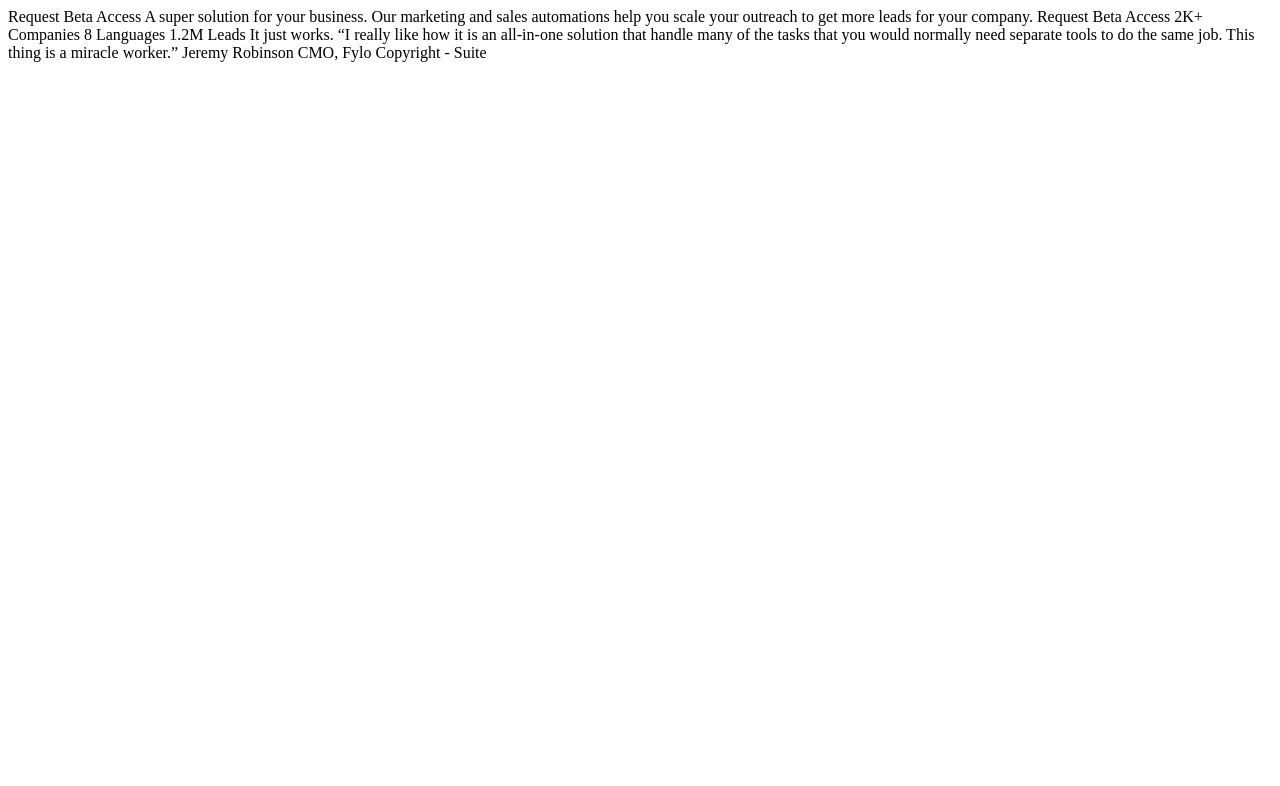
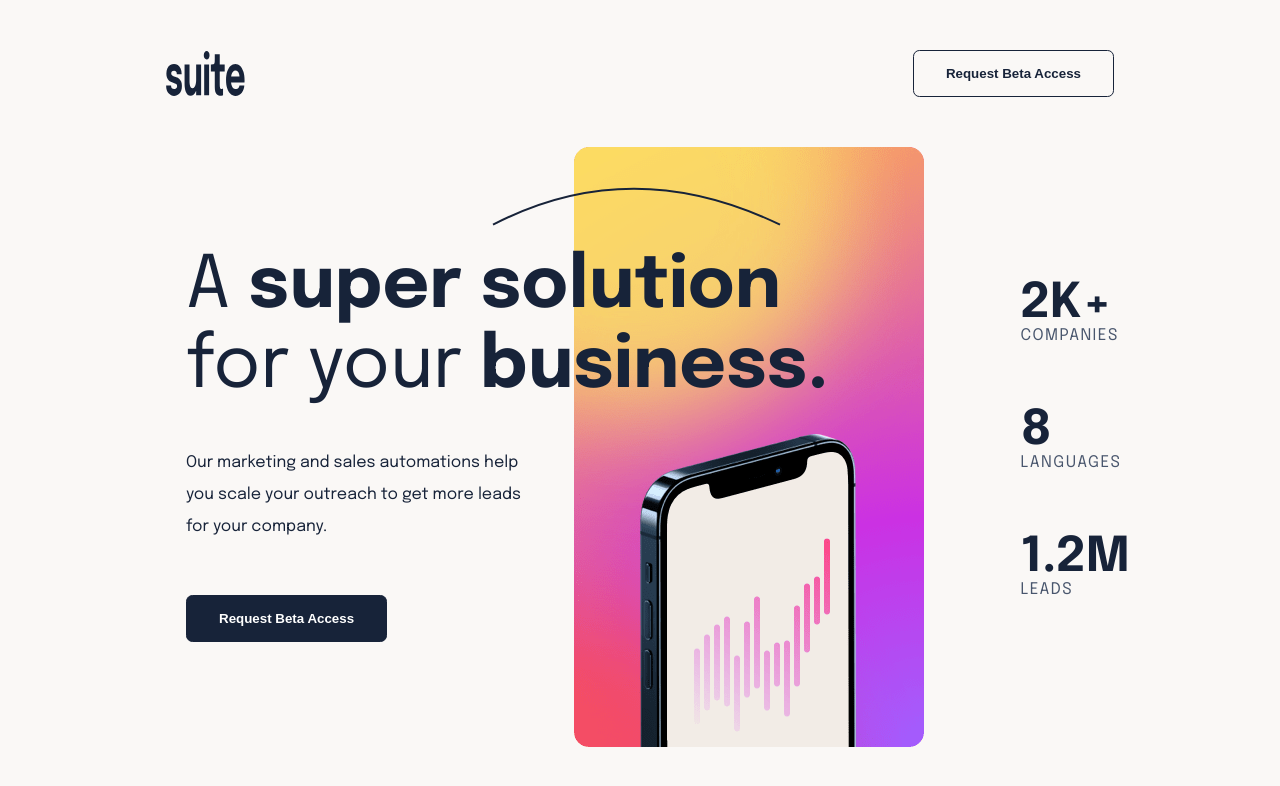
Before and after one commit to tsikoliadavit/suite-landing-page, a plain HTML site: page starter-code/index.html in a window 1280 px wide. Drawn offline with Linux system fonts and the light colour scheme.

Commit message:
feat: complate header and main section for desktop version

```diff
--- a/starter-code/index.html
+++ b/starter-code/index.html
@@ -1,43 +1,52 @@
 <!DOCTYPE html>
 <html lang="en">
-<head>
-  <meta charset="UTF-8">
-  <meta name="viewport" content="width=device-width, initial-scale=1.0">
+  <head>
+    <meta charset="UTF-8" />
+    <meta name="viewport" content="width=device-width, initial-scale=1.0" />
+    <link rel="stylesheet" href="./style.css" />
+    <title>Document</title>
+  </head>
+  <body>
+    <header>
+      <img src="./assets/logo.svg" alt="logo" />
+      <button>Request Beta Access</button>
+    </header>
 
-  <link rel="icon" type="image/png" sizes="32x32" href="./assets/favicon-32x32.png">
+    <main>
+      <div class="container">
+        <div class="cont-left">
+          <div class="content">
+            <img src="./assets/pattern-curved-line-1.svg" alt="" />
+            <h1>
+              <span>A</span> super solution <span>for your</span> business.
+            </h1>
 
-  <title>Frontend Mentor | Suite landing page</title>
-</head>
-<body>
+            <p>
+              Our marketing and sales automations help you scale your outreach
+              to get more leads for your company.
+            </p>
 
-  Request Beta Access
+            <button>Request Beta Access</button>
+          </div>
+          <img src="./assets/image-hero-portrait.png" alt="" />
+        </div>
+        <div class="cont-right">
+          <div>
+            <h2>2K+</h2>
+            <p>COMPANIES</p>
+          </div>
 
-  A super solution for your business.
+          <div>
+            <h2>8</h2>
+            <p>LANGUAGES</p>
+          </div>
 
-  Our marketing and sales automations help you scale your outreach to
-  get more leads for your company.
-
-  Request Beta Access
-
-  2K+
-  Companies
-
-  8
-  Languages
-
-  1.2M
-  Leads
-
-  It just works.
-
-  “I really like how it is an all-in-one solution that handle many of
-  the tasks that you would normally need separate tools to do the same
-  job. This thing is a miracle worker.”
-
-  Jeremy Robinson
-  CMO, Fylo
-
-  Copyright - Suite
-
-</body>
+          <div>
+            <h2>1.2M</h2>
+            <p>LEADS</p>
+          </div>
+        </div>
+      </div>
+    </main>
+  </body>
 </html>
--- /dev/null
+++ b/starter-code/style.css
@@ -0,0 +1,184 @@
+@import url("https://fonts.googleapis.com/css2?family=Epilogue:wght@400;500;600;700;800&display=swap");
+
+:root {
+  /* COLORS */
+
+  /* BRAND colors */
+
+  --color-primary: #172339;
+  --color-secondary: #49566d;
+
+  --color-purple: #a060ff;
+  --color-pink: #cb30e3;
+  --color-orange: #ffa84e;
+
+  /* background color */
+
+  --color-background-btn: #172339;
+  --color-backgound: #faf8f6;
+  --color-background-secondary: #f3ede7;
+
+  --color-background-gradient: linear-gradient(
+    135deg,
+    #a060ff 0%,
+    #cb30e3 49.21%,
+    #ffa84e 100%
+  );
+
+  /* line height */
+
+  --line-height-body: 2rem;
+  --line-height-heading: 4rem;
+
+  /* text color */
+
+  --color-text-primary: #172339;
+  --color-text-secondary: #49566d;
+  --color-text-light: #ffff;
+
+  /* border color */
+
+  --color-border-dark: #172339;
+
+  /* TYPOGRAPHY */
+
+  --font-family: "Epilogue", sans-serif;
+
+  /* font size */
+
+  --font-size-sm: 0.75rem;
+  --font-size-base: 1rem;
+  --font-size-lg: 1.125rem;
+
+  --font-size-h1: 4rem;
+  --font-size-h2: 3rem;
+  --font-size-h3: 2rem;
+  --font-size-h4: 1.5rem;
+
+  /* font weight */
+
+  --font-weight-regular: 400;
+  --font-weight-medium: 500;
+  --font-weight-semibold: 600;
+  --font-weight-bold: 700;
+
+  /* spaceing */
+
+  --spaceing-xs: 1.5px;
+  --spaceing-sm: 1rem;
+  --spaceing-md: 1.5rem;
+  --spaceing-lg: 2rem;
+  --spaceing-xl: 3rem;
+  --spaceing-xxl: 4rem;
+  --spaceing-xxxl: 5rem;
+
+  /* border */
+
+  --border-width: 1px;
+
+  --border-radius-sm: 0.4rem;
+  --border-radius-md: 1rem;
+}
+
+* {
+  margin: 0;
+  padding: 0;
+  box-sizing: border-box;
+}
+
+html {
+  scroll-behavior: smooth;
+}
+
+body {
+  min-height: 100vh;
+  line-height: var(--line-height-body);
+  font-family: var(--font-family);
+  font-size: var(--font-size-base);
+  color: var(--color-text-primary);
+  background-color: var(--color-backgound);
+}
+
+button {
+  padding: 15px 32px;
+  background-color: var(--color-background-btn);
+  border: var(--border-width) solid var(--color-border-dark);
+  color: var(--color-text-light);
+  border-radius: var(--border-radius-sm);
+  font-weight: var(--font-weight-bold);
+}
+
+header {
+  padding: 50px 166px;
+  display: flex;
+  justify-content: space-between;
+}
+
+header button {
+  background-color: var(--color-background);
+  color: var(--color-text-primary);
+}
+
+main {
+  padding: 0 166px;
+}
+
+.container {
+  /* background-color: #a060ff; */
+  display: grid;
+  grid-template-columns: 1fr 20%;
+}
+
+.cont-left {
+  /* background-color: #ffa84e; */
+  display: flex;
+  justify-content: flex-end;
+  position: relative;
+}
+
+.content {
+  padding: 20px;
+  /* background-color: aqua; */
+  position: absolute;
+  left: 0;
+  top: 80px;
+}
+
+.content img {
+  position: absolute;
+  top: -40px;
+  right: 70px;
+}
+
+.content h1 {
+  max-width: 645px;
+  font-size: 4.5rem;
+  line-height: 5rem;
+}
+
+.content h1 span {
+  font-weight: var(--font-weight-regular);
+}
+
+.content p {
+  max-width: 350px;
+  padding-block: 40px 52px;
+}
+
+.cont-right {
+  display: flex;
+  flex-direction: column;
+  align-items: flex-start;
+  justify-content: center;
+  padding-left: 96px;
+  gap: 63px;
+}
+
+.cont-right h2 {
+  font-size: var(--font-size-h2);
+}
+
+.cont-right p {
+  letter-spacing: var(--spaceing-xs);
+  color: var(--color-text-secondary);
+}
```
